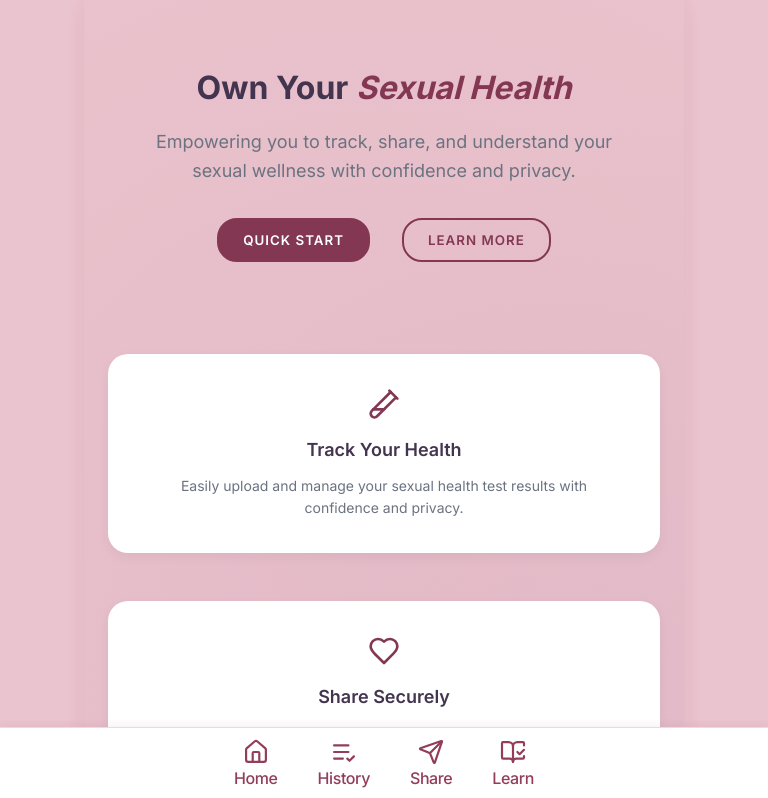
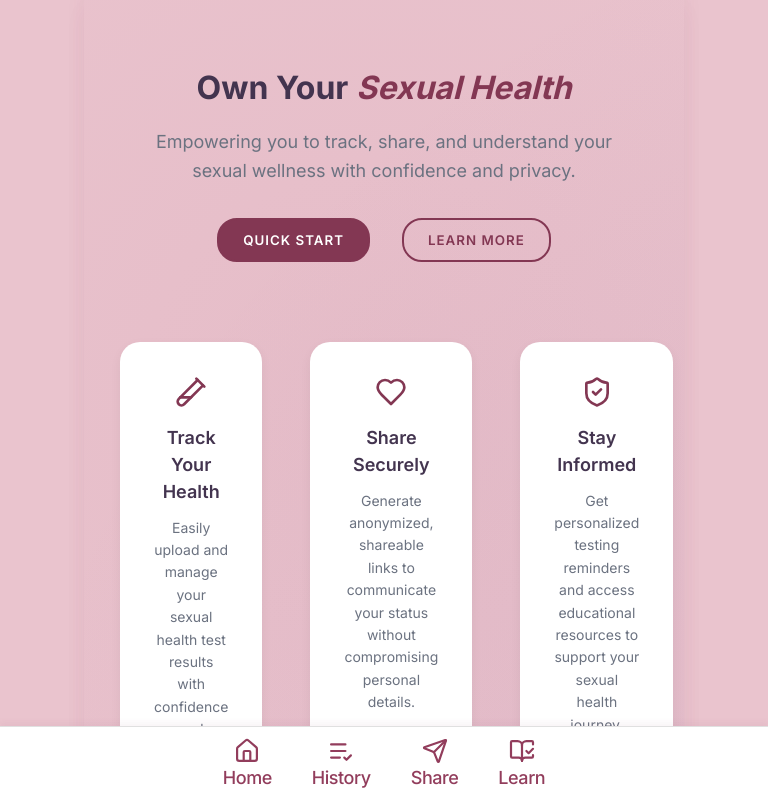
Before and after one commit to nameisbri/discloser, a React (Vite) app: page /landing in a window 768 px wide. Shown: the top 798 px of the page. Built offline with nearby package versions, Linux system fonts and the light colour scheme.

Commit message:
small styling fixes

```diff
--- a/src/App.scss
+++ b/src/App.scss
@@ -67,10 +67,3 @@
     transition: all 0.3s ease;
   }
 }
-
-@media (max-width: 640px) {
-  .app {
-    width: 100%;
-    max-width: 100%;
-  }
-}
--- a/src/components/Navigation/Navigation.scss
+++ b/src/components/Navigation/Navigation.scss
@@ -54,15 +54,3 @@
     transition: transform 0.3s ease;
   }
 }
-
-@media (min-width: 768px) {
-  .nav {
-    &__list {
-      max-width: 400px;
-    }
-
-    &__link {
-      font-size: map.get(type.$font-sizes, "base");
-    }
-  }
-}
--- a/src/pages/Landing/Landing.scss
+++ b/src/pages/Landing/Landing.scss
@@ -149,15 +149,3 @@
     line-height: 1.6;
   }
 }
-
-@media (max-width: 768px) {
-  .landing {
-    &__features {
-      flex-direction: column;
-    }
-
-    &__feature {
-      margin: map.get(vars.$spacing, "sm") 0;
-    }
-  }
-}
--- a/src/pages/Results/Results.jsx
+++ b/src/pages/Results/Results.jsx
@@ -113,19 +113,6 @@ const Results = () => {
             <span className="results-page__nav-title">Testing History</span>
           </button>
         </nav>
-        <h2 className="results-page__header-title">
-          Ontario Sexual Health Resources
-        </h2>
-        <p className="results-page__header-subtitle">
-          {groupedResults.length > 0 ? (
-            <>
-              Showing results from {formatDate(groupedResults[0].date)} to{" "}
-              {formatDate(groupedResults[groupedResults.length - 1].date)}
-            </>
-          ) : (
-            "No test results found"
-          )}
-        </p>
       </header>
 
       <div className="results-page__content">
--- a/src/styles/partials/_mixins.scss
+++ b/src/styles/partials/_mixins.scss
@@ -24,7 +24,7 @@
   background-color: $background;
   color: $color;
   border-radius: map.get(vars.$border-radius, "pill");
-  font-size: map.get(type.$font-sizes, "md");
+  font-size: map.get(type.$font-sizes, "sm");
   font-weight: map.get(type.$font-weights, "medium");
 }
 
```
